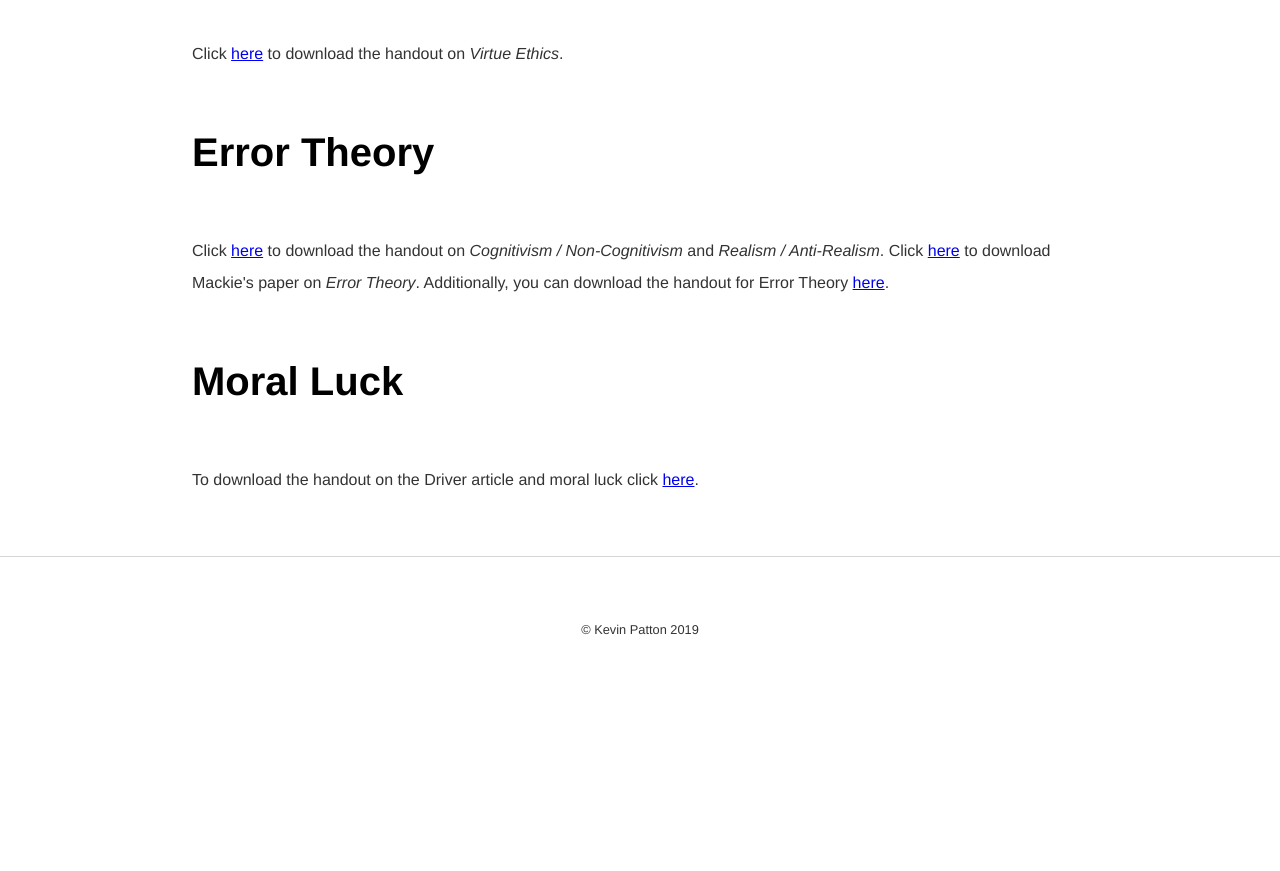
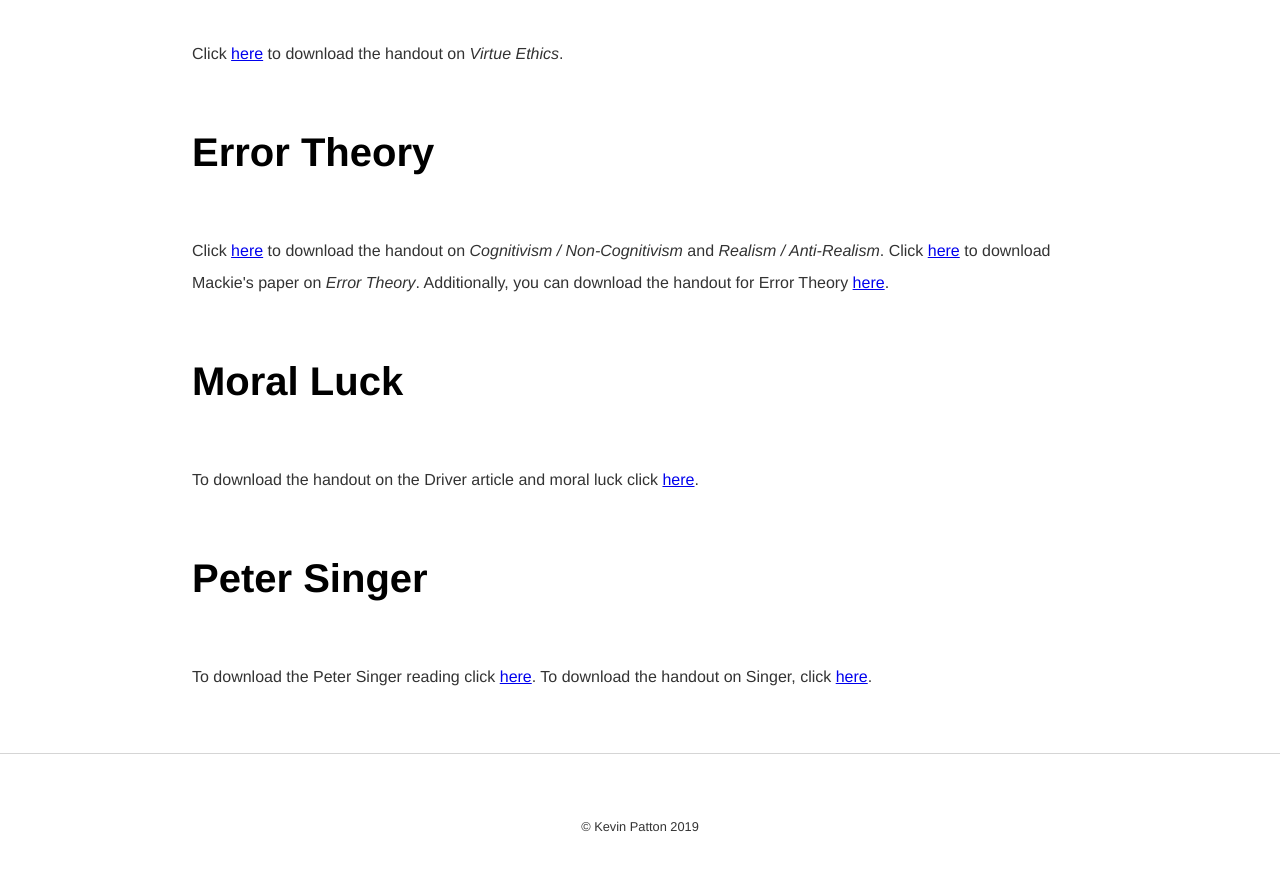
Before and after one commit to kevinjpatton/kevinjpatton.github.io, a Jekyll site: the page built from teaching/phil_2030/index.html, in a window 1280 px wide and 900 px high, scrolled down 1539 px. Shown: the top 871 px of the window. Built offline with Jekyll 4.4.1, drawn with Linux system fonts in a browser that asks for light colours; Markdown is read by kramdown in place of the engine named in the settings; before the commit the page ends 2242 px from its top, so only the background shows below that.

Commit message:
Update index.html

```diff
--- a/teaching/phil_2030/index.html
+++ b/teaching/phil_2030/index.html
@@ -22,3 +22,5 @@ title: Teaching - 2030
 <p>Click <a href="/teaching/phil_3050/HandoutCogReal.pdf" target="_blank">here</a> to download the handout on <i>Cognitivism / Non-Cognitivism</i> and <i>Realism / Anti-Realism</i>.  Click <a href="/teaching/phil1020/Mackie.pdf" target="_blank">here</a> to download Mackie's paper on <i>Error Theory</i>.  Additionally, you can download the handout for Error Theory <a href="/teaching/phil_2030/Handout_ErrorTheory.pdf" target="_blank">here</a>.</p>
 <h1>Moral Luck</h1>
 <p>To download the handout on the Driver article and moral luck click <a href="/teaching/phil_2030/Handout_Driver.pdf" target="_blank">here</a>.</p>
+<h1>Peter Singer</h1>
+<p>To download the Peter Singer reading click <a href="/teaching/phil110/Singer_1972Famine.pdf" target="_blank">here</a>.  To download the handout on Singer, click <a href="/teaching/phil110/Handout_PeterSinger.pdf" target="_blank">here</a>.</p>
```
